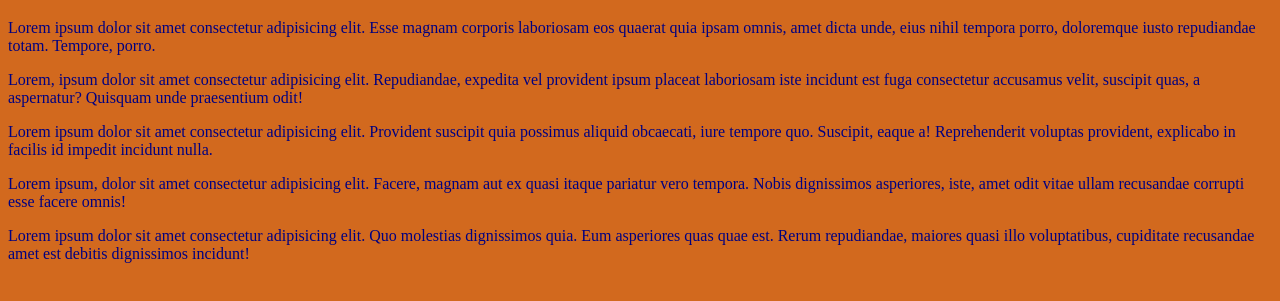
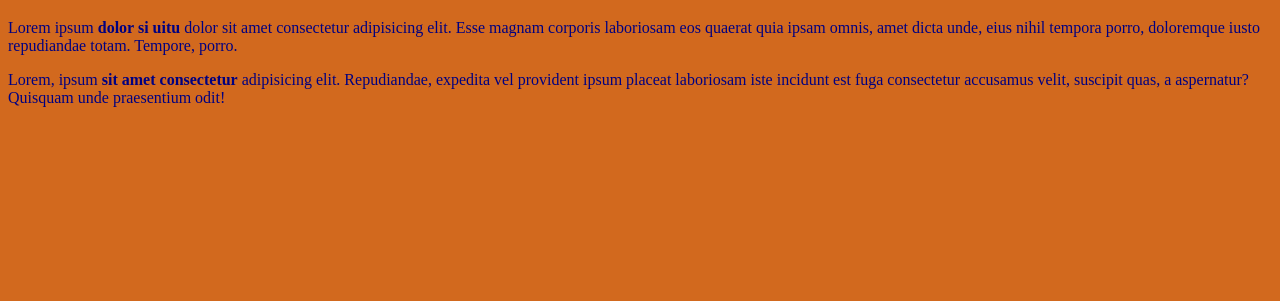
Before and after one commit to mariajosesnchz/miweb, a plain HTML site: page index.html in a window 1280 px wide. Shown: the part 61-362 px from the top of the page. Drawn offline with Linux system fonts and the light colour scheme.

Commit message:
Se reduce la cantidad de parrafos

```diff
--- a/index.html
+++ b/index.html
@@ -9,10 +9,9 @@
 </head>
 <body>
     <h1>Hola mundo</h1>
-    <P>Lorem ipsum dolor sit amet consectetur adipisicing elit. Esse magnam corporis laboriosam eos quaerat quia ipsam omnis, amet dicta unde, eius nihil tempora porro, doloremque iusto repudiandae totam. Tempore, porro.</P>
-    <p>Lorem, ipsum dolor sit amet consectetur adipisicing elit. Repudiandae, expedita vel provident ipsum placeat laboriosam iste incidunt est fuga consectetur accusamus velit, suscipit quas, a aspernatur? Quisquam unde praesentium odit!</p>
-    <p>Lorem ipsum dolor sit amet consectetur adipisicing elit. Provident suscipit quia possimus aliquid obcaecati, iure tempore quo. Suscipit, eaque a! Reprehenderit voluptas provident, explicabo in facilis id impedit incidunt nulla.</p>
-    <p> Lorem ipsum, dolor sit amet consectetur adipisicing elit. Facere, magnam aut ex quasi itaque pariatur vero tempora. Nobis dignissimos asperiores, iste, amet odit vitae ullam recusandae corrupti esse facere omnis!</p>
-    <p>Lorem ipsum dolor sit amet consectetur adipisicing elit. Quo molestias dignissimos quia. Eum asperiores quas quae est. Rerum repudiandae, maiores quasi illo voluptatibus, cupiditate recusandae amet est debitis dignissimos incidunt!</p>
+    <P>Lorem ipsum <strong> dolor si uitu </strong>  dolor sit amet consectetur adipisicing elit. Esse magnam corporis laboriosam eos quaerat quia ipsam omnis, amet dicta unde, eius nihil tempora porro, doloremque iusto repudiandae totam. Tempore, porro.</P>
+    <p>Lorem, ipsum <strong>sit amet consectetur</strong>  adipisicing elit. Repudiandae, expedita vel provident ipsum placeat laboriosam iste incidunt est fuga consectetur accusamus velit, suscipit quas, a aspernatur? Quisquam unde praesentium odit!</p>
+
+
 </body>
 </html>
```
